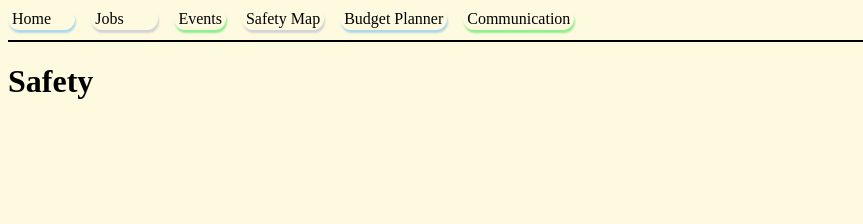
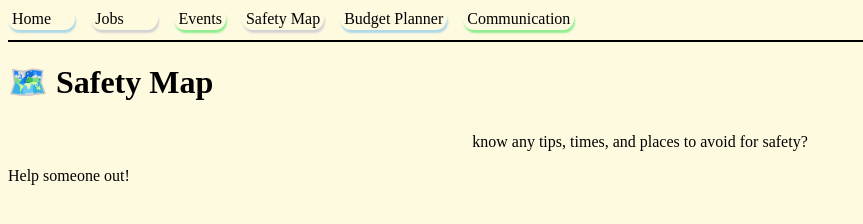
Before and after one commit to Ether2003/CalgaryHacks2023, a plain HTML site: page frontend/pages/CommunicationPage.html in a window 1280 px wide. Shown: the whole page, without its empty margins (0-863 px from the left). Drawn offline with Linux system fonts and the light colour scheme.

Commit message:
Update CommunicationPage.html

```diff
--- a/frontend/pages/CommunicationPage.html
+++ b/frontend/pages/CommunicationPage.html
@@ -31,7 +31,9 @@
     </div>
     <div class="border"></div>
     <div class="safety">
-      <h1><b>Safety</b></h1>
+      <h1><b>🗺️ Safety Map</b></h1>
+      <p>know any tips, times, and places to avoid for safety?</p>
+      <div class="safetybtn">Help someone out!</div>
     </div>
   </body>
 </html>
```
